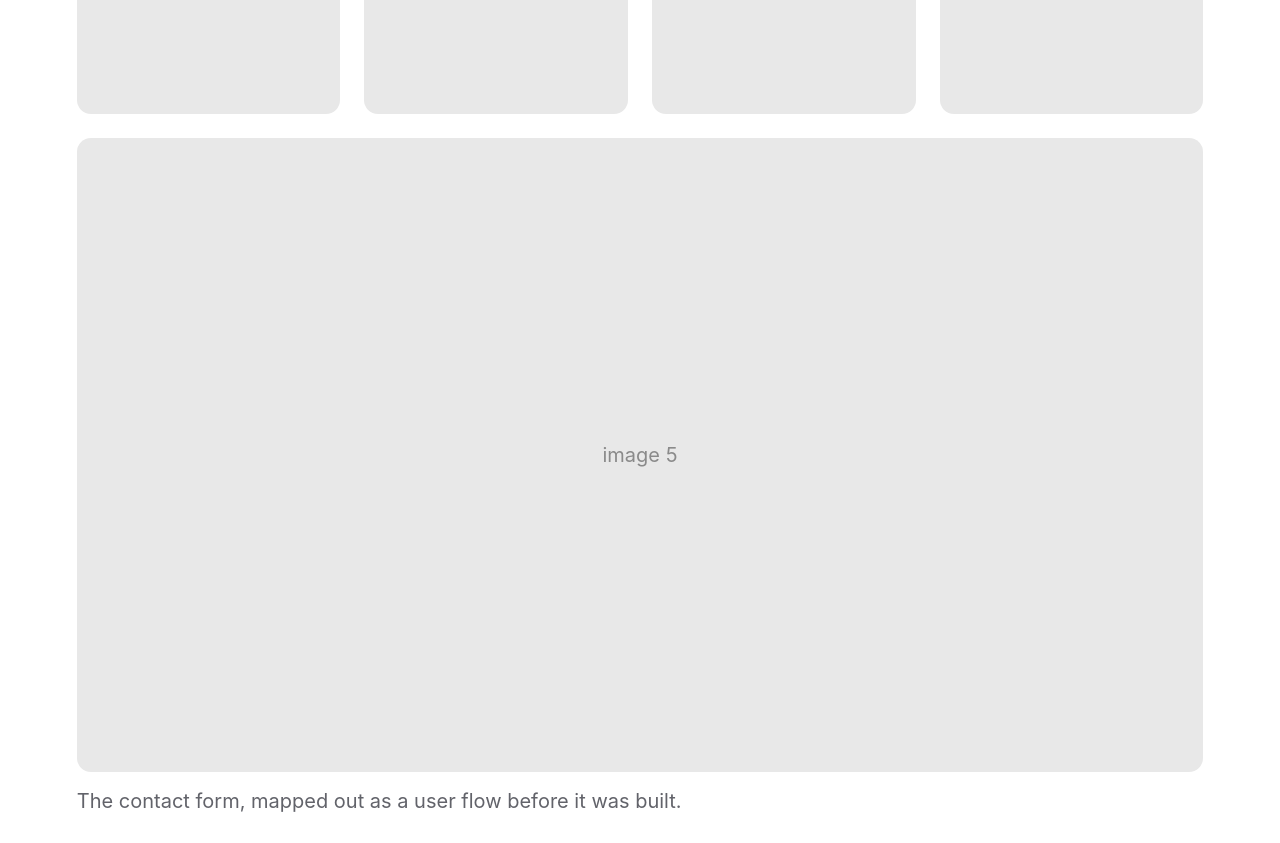
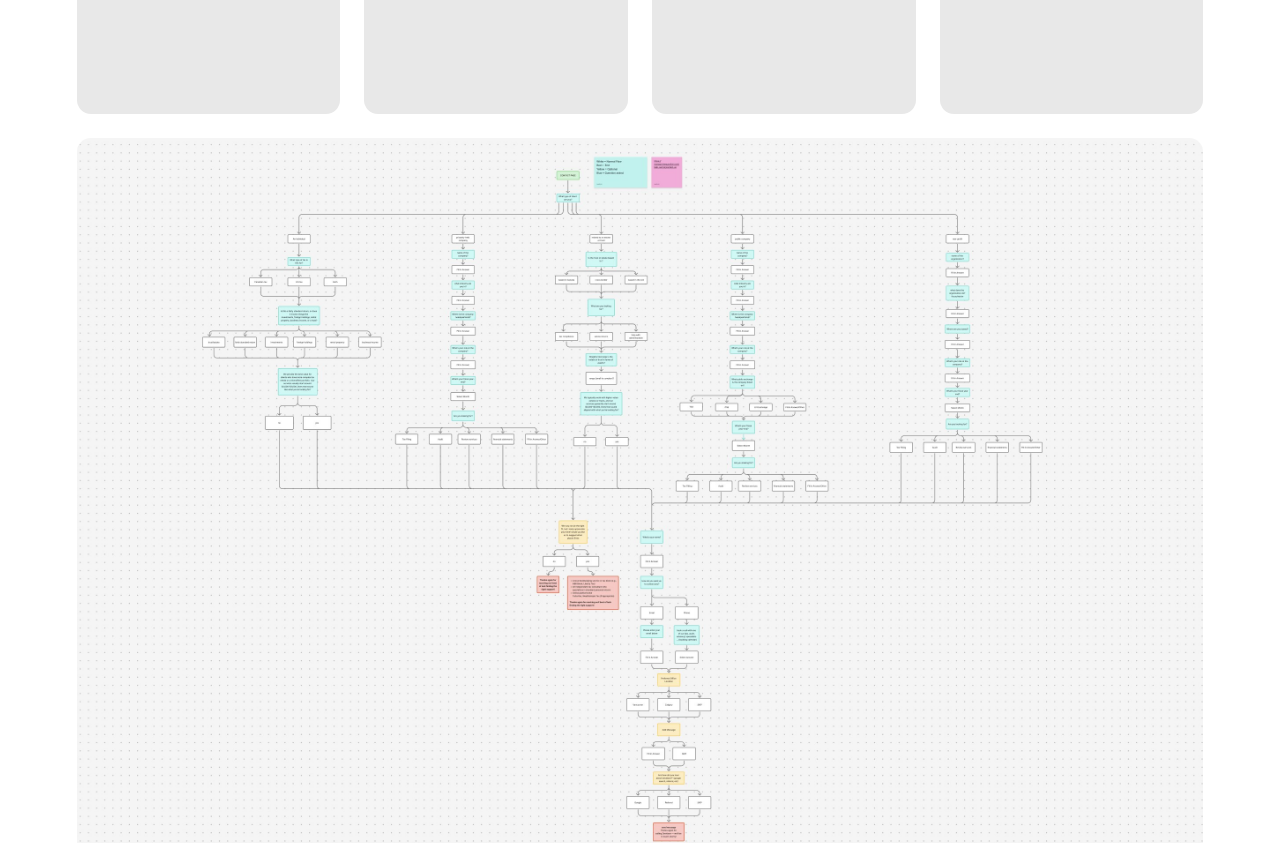
Before and after one commit to mvilio/website, a plain HTML site: page davidson.html in a window 1280 px wide. Shown: the part 2640-3483 px from the top of the page. Drawn offline with Linux system fonts and the light colour scheme.

Commit message:
update 1.7

```diff
--- a/davidson.html
+++ b/davidson.html
@@ -71,12 +71,13 @@
     .img-placeholder { background: #E8E8E8; border-radius: 14px; display: flex; align-items: center; justify-content: center; color: #8A8A8A; font-size: 20px; }
     .img-placeholder--tall { aspect-ratio: 4 / 5; }
     .img-placeholder--wide { aspect-ratio: 16 / 9; margin-top: 24px; }
+    .wireflow-img { width: 100%; border-radius: 14px; display: block; margin-top: 24px; }
     .mockup-grid { display: grid; grid-template-columns: repeat(4, 1fr); gap: 24px; margin-top: 24px; }
     @media (max-width: 768px) { .mockup-grid { grid-template-columns: repeat(2, 1fr); } }
     .wireflow-caption { margin-top: 12px; }
     /* Full-width page slider: each slide is 85% wide so a little of the next one peeks in. */
     .page-slider-section { padding-bottom: 64px; }
-    .page-slider { display: flex; gap: 24px; overflow-x: auto; scroll-snap-type: x mandatory; scrollbar-width: none; -webkit-overflow-scrolling: touch; }
+    .page-slider { display: flex; gap: 24px; overflow-x: auto; scroll-snap-type: x mandatory; scrollbar-width: none; -webkit-overflow-scrolling: touch; padding-left: max(var(--gutter), calc((100vw - var(--container-width)) / 2 + var(--gutter))); }
     .page-slider::-webkit-scrollbar { display: none; }
     .page-slide { flex: 0 0 85%; scroll-snap-align: start; margin: 0; }
     .page-slide img { width: 100%; aspect-ratio: 16 / 9; object-fit: cover; object-position: top; border-radius: 14px; display: block; }
@@ -170,7 +171,7 @@
         <div class="img-placeholder img-placeholder--tall">image 3</div>
         <div class="img-placeholder img-placeholder--tall">image 4</div>
       </div>
-      <div class="img-placeholder img-placeholder--wide">image 5</div>
+      <img class="wireflow-img" src="images/davidson-wireflow.jpg" alt="User flow mapping out the Davidson contact form">
       <p class="wireflow-caption">The contact form, mapped out as a user flow before it was built.</p>
     </section>
 
```
Also changed, not shown: images/davidson-wireflow.jpg (added), 1 other file.
